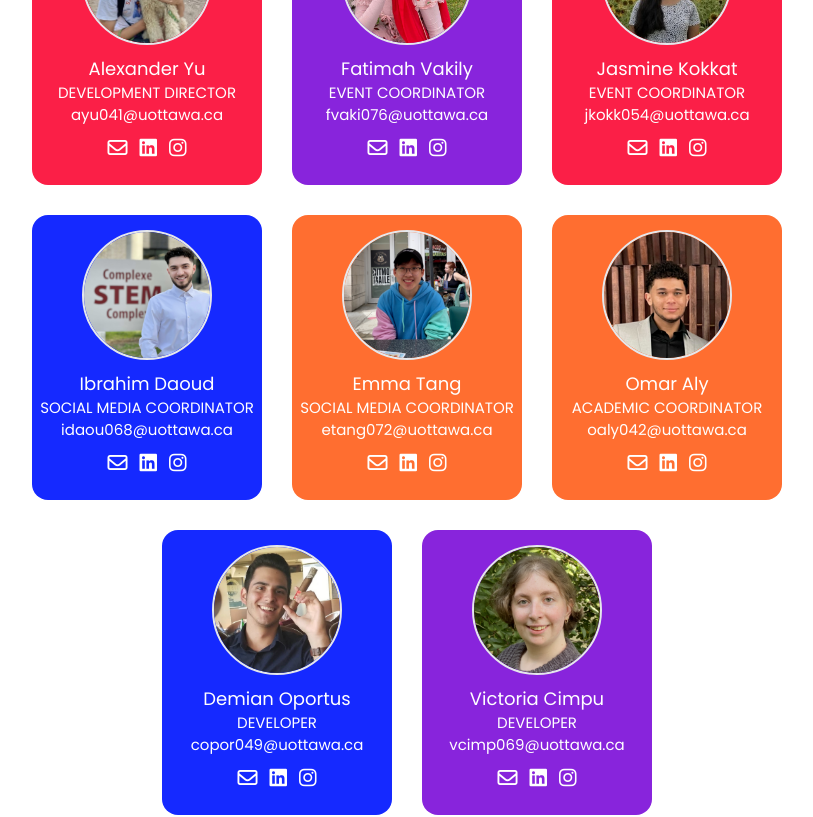
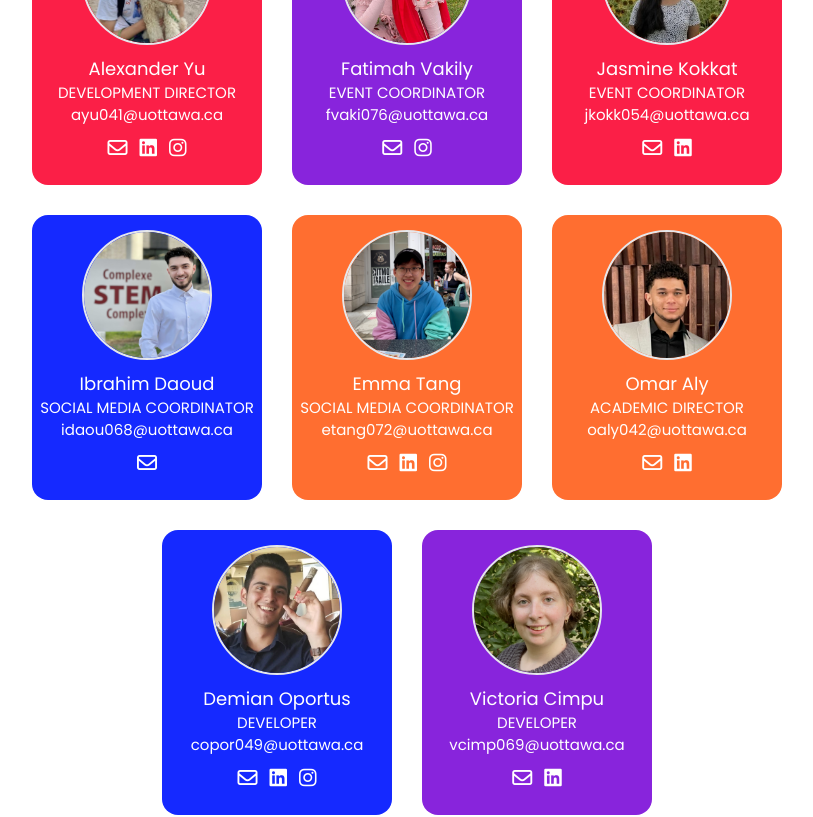
Before and after one commit to MonicaOportus/uOttawaSESA, a React (Create React App) app: page / in a window 1280 px wide. Shown: the part 2480-3297 px from the top of the page, without its empty margins (233-1046 px from the left). Built offline with nearby package versions, Linux system fonts and the light colour scheme.

Commit message:
Animation time decrease and conditional rendering favicons team

```diff
--- a/src/components/aboutSection.js
+++ b/src/components/aboutSection.js
@@ -4,7 +4,7 @@ function AboutSection() {
       className="aboutSection font-medium text-[22px] py-[70px] px-[40px] text-white md:pl-[110px] xl:pr-[200px]
             lg:grid lg:grid-cols-2 lg:gap-24 xl:pl-[210px]"
     >
-      <div data-aos="fade-right" data-aos-duration="1000" data-aos-delay="200">
+      <div data-aos="fade-right" data-aos-duration="500" data-aos-delay="200">
         <h2 className="text-[48px] font-bold">What is SESA?</h2>
 
         <p className="font-bold py-[20px]">
--- a/src/components/team.js
+++ b/src/components/team.js
@@ -17,6 +17,7 @@ function Team(props) {
       <p className="text-[15px] uppercase">{props.position}</p>
       <p className="text-[15px]">{props.email}</p>
       <div className="flex gap-3 justify-center pt-[10px]">
+        {props.email ? (
           <a
             target="_blank"
             rel="noreferrer"
@@ -25,6 +26,9 @@ function Team(props) {
           >
             <i className="fa-lg fa-regular fa-envelope"></i>
           </a>
+        ) : null}
+
+        {props.linkedIn ? (
           <a
             target="_blank"
             rel="noreferrer"
@@ -33,6 +37,9 @@ function Team(props) {
           >
             <i className="fa-lg fa-brands fa-linkedin"></i>
           </a>
+        ) : null}
+
+        {props.instagram ? (
           <a
             target="_blank"
             rel="noreferrer"
@@ -41,6 +48,7 @@ function Team(props) {
           >
             <i className="fa-lg fa-brands fa-instagram"></i>
           </a>
+        ) : null}
       </div>
     </div>
   );
--- a/src/components/teamInfo.js
+++ b/src/components/teamInfo.js
@@ -30,7 +30,6 @@ const teamInfo = [
     linkedIn: "https://www.linkedin.com/in/harieshan/",
     instagram: "https://www.instagram.com/harieshaan/",
     color: "bg-[#FF6E30]",
-
   },
   {
     id: 3,
@@ -50,7 +49,7 @@ const teamInfo = [
     email: "ayu041@uottawa.ca",
     linkedIn: "https://www.linkedin.com/in/alexanderkyu/",
     instagram: "https://www.instagram.com/alexander.yu_/",
-        color: "bg-[#FB1F47]"
+    color: "bg-[#FB1F47]",
   },
   {
     id: 5,
@@ -58,7 +57,7 @@ const teamInfo = [
     name: "Fatimah Vakily",
     position: "Event coordinator",
     email: "fvaki076@uottawa.ca",
-        linkedIn: "",
+    linkedIn: null, // NULL REQUIRED IF NO EMAIL OR LINKEDIN OR INSTAGRAM
     instagram: "https://www.instagram.com/fatimbit_v/",
     color: "bg-[#8824DC]",
   },
@@ -69,8 +68,8 @@ const teamInfo = [
     position: "Event coordinator",
     email: "jkokk054@uottawa.ca",
     linkedIn: "https://www.linkedin.com/in/jasminekokkat/",
-        instagram: "",
-        color: "bg-[#FB1F47]"
+    instagram: null, // NULL REQUIRED IF NO EMAIL OR LINKEDIN OR INSTAGRAM
+    color: "bg-[#FB1F47]",
   },
   {
     id: 7,
@@ -78,7 +77,7 @@ const teamInfo = [
     name: "Ibrahim Daoud",
     position: "Social media coordinator",
     email: "idaou068@uottawa.ca",
-        linkedIn: "",
+    linkedIn: null, // NULL REQUIRED IF NO EMAIL OR LINKEDIN OR INSTAGRAM
     color: "bg-[#1529FF]",
   },
   {
@@ -95,10 +94,10 @@ const teamInfo = [
     id: 9,
     img: omar,
     name: "Omar Aly",
-        position: "Academic coordinator",
+    position: "Academic Director",
     email: "oaly042@uottawa.ca",
     linkedIn: "https://www.linkedin.com/in/omar-aly1/",
-        instagram: "",
+    instagram: null, // NULL REQUIRED IF NO EMAIL OR LINKEDIN OR INSTAGRAM
     color: "bg-[#FF6E30]",
   },
   {
@@ -118,9 +117,9 @@ const teamInfo = [
     position: "Developer",
     email: "vcimp069@uottawa.ca",
     linkedIn: "https://www.linkedin.com/in/victoria-cimpu/",
-        instagram: "",
+    instagram: null, // NULL REQUIRED IF NO EMAIL OR LINKEDIN OR INSTAGRAM
     color: "bg-[#8824DC]",
   },
-]
+];
 
 export default teamInfo;
```
Lines whose indentation alone changed are shown as unchanged.
